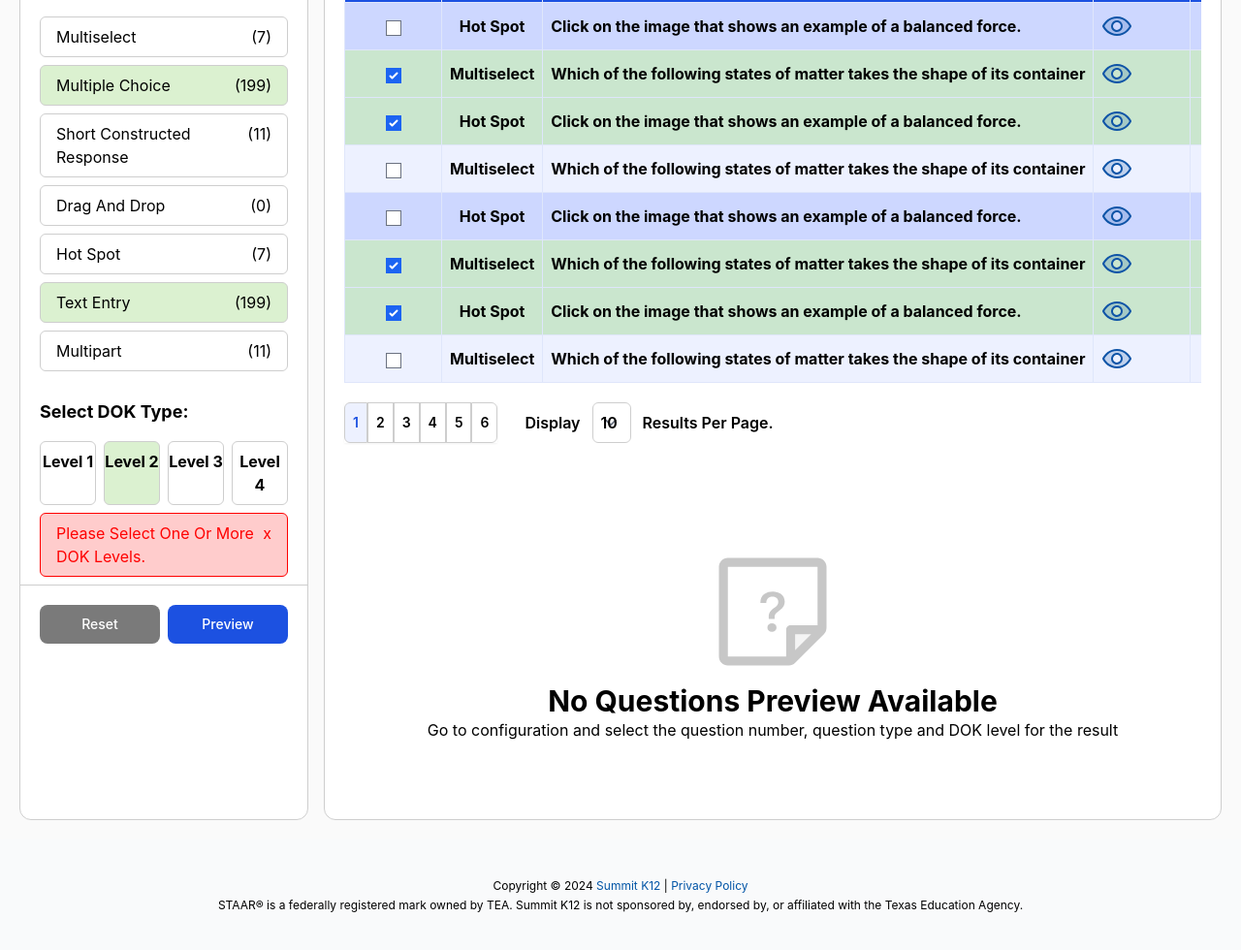
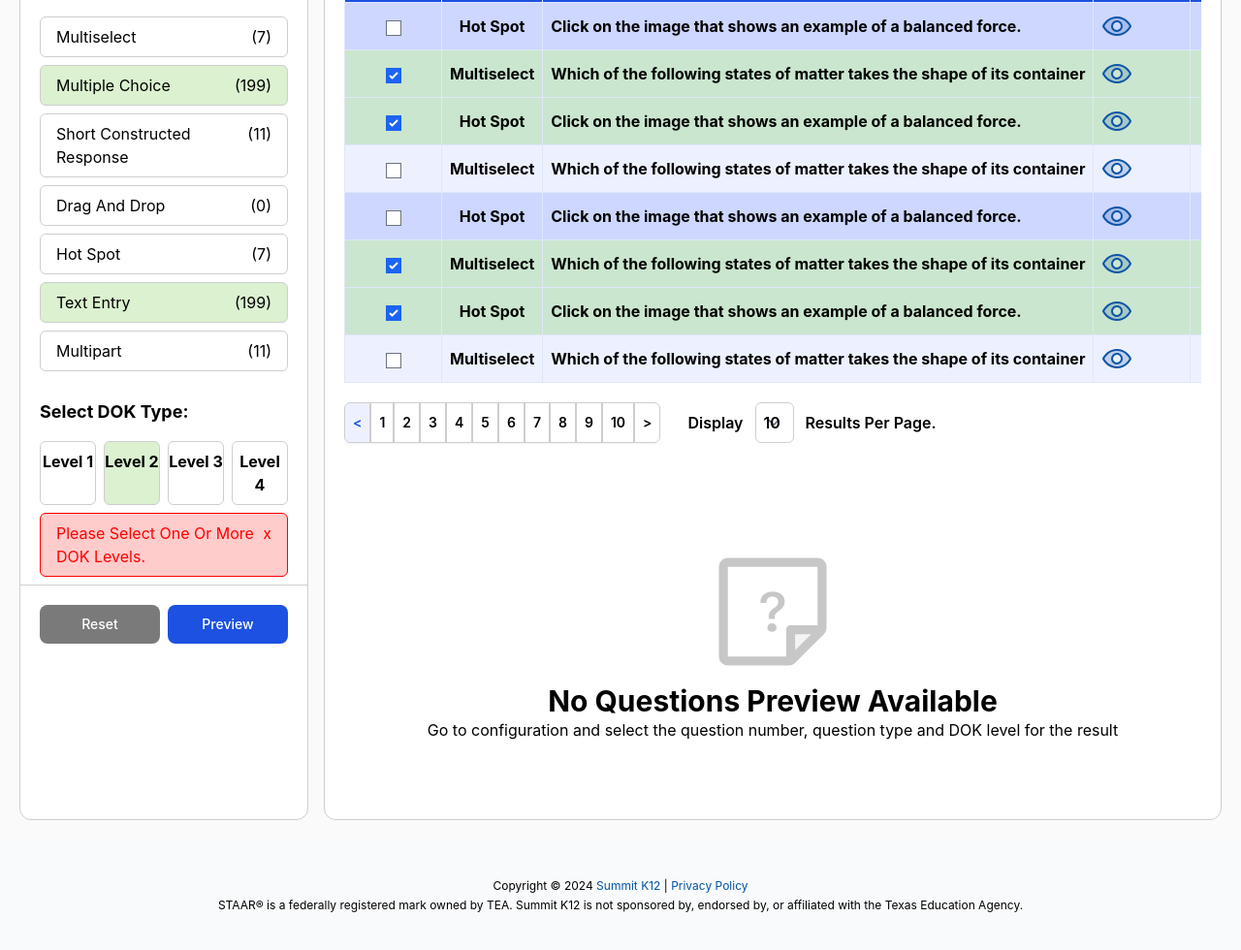
Before and after one commit to shenhoei/summit-teacher-portal, a website: page src/assessment-bank-create.html in a window 1280 px wide. Shown: the part 499-1479 px from the top of the page at 97% size. Drawn offline with nearby package versions, Linux system fonts and the light colour scheme.

Commit message:
hmmmm fix

```diff
--- a/src/assessment-bank-create.html
+++ b/src/assessment-bank-create.html
@@ -323,12 +323,18 @@
                 <div class="assesment-pagination grid grid-cols-1"><!--pagination-->
                     <div class="flex">
                         <nav class="isolate inline-flex shadow-sm max-h-[42px]">
-                            <a href="#" aria-current="page" class="relative z-10 inline-flex items-center bg-summit-blue-light px-2 py-2 text-sm border border-solid border-summit-gray-stroke rounded-l-md font-semibold text-summit-blue-primary">1</a>
+                            <a href="#" aria-current="page" class="relative z-10 inline-flex items-center bg-summit-blue-light px-2 py-2 text-sm border border-solid border-summit-gray-stroke rounded-l-md font-semibold text-summit-blue-primary">&lt;</a>
+                            <a href="#" class="relative inline-flex items-center px-2 py-2 text-sm font-semibold hover:bg-gray-50 border border-solid border-summit-gray-stroke">1</a>
                             <a href="#" class="relative inline-flex items-center px-2 py-2 text-sm font-semibold hover:bg-gray-50 border border-solid border-summit-gray-stroke">2</a>
                             <a href="#" class="relative inline-flex items-center px-2 py-2 text-sm font-semibold hover:bg-gray-50 border border-solid border-summit-gray-stroke">3</a>
                             <a href="#" class="relative inline-flex items-center px-2 py-2 text-sm font-semibold hover:bg-gray-50 border border-solid border-summit-gray-stroke">4</a>
                             <a href="#" class="relative inline-flex items-center px-2 py-2 text-sm font-semibold hover:bg-gray-50 border border-solid border-summit-gray-stroke">5</a>
-                            <a href="#" class="relative inline-flex items-center px-2 py-2 text-sm font-semibold hover:bg-gray-50 border border-solid border-summit-gray-stroke rounded-r-md">6</a>
+                            <a href="#" class="relative inline-flex items-center px-2 py-2 text-sm font-semibold hover:bg-gray-50 border border-solid border-summit-gray-stroke">6</a>
+                            <a href="#" class="relative inline-flex items-center px-2 py-2 text-sm font-semibold hover:bg-gray-50 border border-solid border-summit-gray-stroke">7</a>
+                            <a href="#" class="relative inline-flex items-center px-2 py-2 text-sm font-semibold hover:bg-gray-50 border border-solid border-summit-gray-stroke">8</a>
+                            <a href="#" class="relative inline-flex items-center px-2 py-2 text-sm font-semibold hover:bg-gray-50 border border-solid border-summit-gray-stroke">9</a>
+                            <a href="#" class="relative inline-flex items-center px-2 py-2 text-sm font-semibold hover:bg-gray-50 border border-solid border-summit-gray-stroke">10</a>
+                            <a href="#" class="relative inline-flex items-center px-2 py-2 text-sm font-semibold hover:bg-gray-50 border border-solid border-summit-gray-stroke rounded-r-md">&gt;</a>
                         </nav>
                         <div class="ml-5 font-semibold">
                             <span class="ml-2">Display</span>
```
